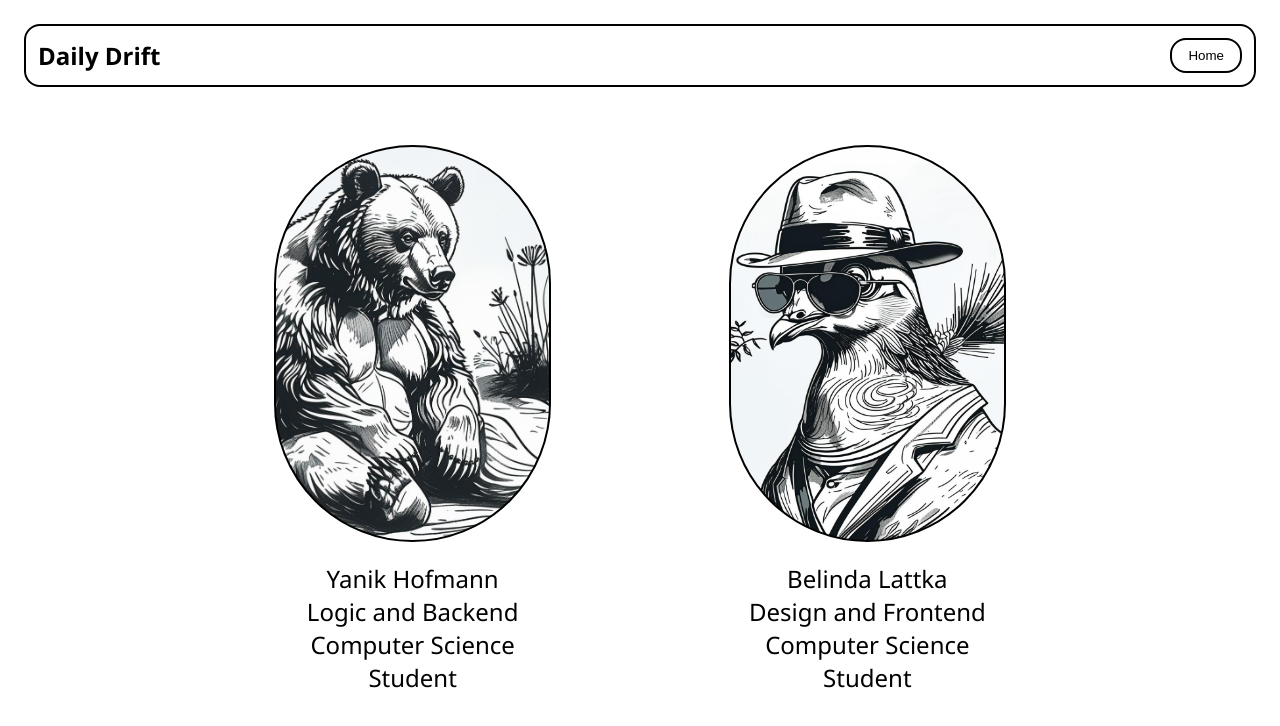
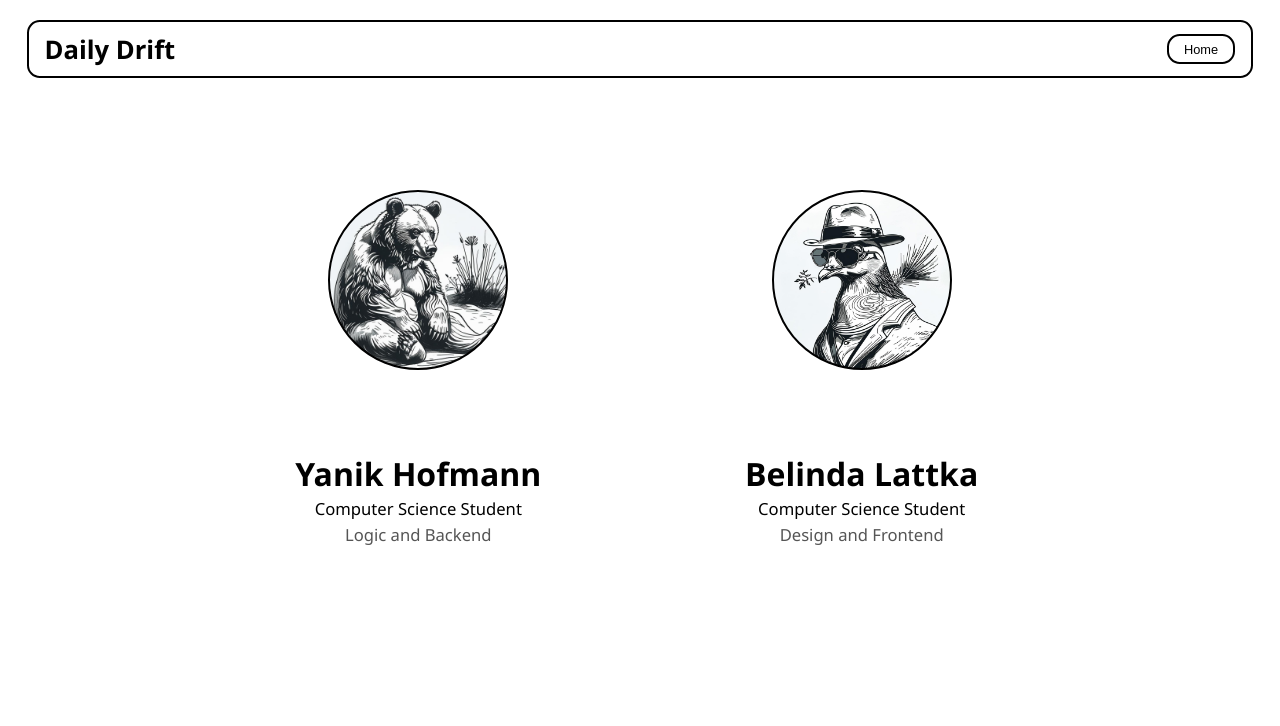
Before and after one commit to DailyDrift/dd-frontend, a React (Vite) app: page /about-us in a window 1280 px wide. Shown: the top 726 px of the page. Built offline with nearby package versions, Linux system fonts and the light colour scheme.

Commit message:
redesigned about us page

```diff
--- a/src/pages/AboutUsPage.jsx
+++ b/src/pages/AboutUsPage.jsx
@@ -6,6 +6,26 @@ export default function AboutPage() {
     let navigate = useNavigate();
     return (
         <div style={styles.page}>
+            <style>{`
+                @keyframes fadeInBlur {
+                    from {
+                        opacity: 0;
+                        filter: blur(12px);
+                        transform: translateY(8px);
+                    }
+                    to {
+                        opacity: 1;
+                        filter: blur(0px);
+                        transform: translateY(0px);
+                    }
+                }
+                .img-card { animation: fadeInBlur 0.8s ease forwards; opacity: 0; animation-delay: 0.1s; }
+                .text-line { animation: fadeInBlur 0.6s ease forwards; opacity: 0; }
+                .line-1 { animation-delay: 0.7s; }
+                .line-2 { animation-delay: 1.0s; }
+                .line-3 { animation-delay: 1.3s; }
+            `}</style>
+
             <header style={styles.header}>
                 <div style={styles.logo}>Daily Drift</div>
                 <button style={styles.menuButton}
@@ -14,10 +34,20 @@ export default function AboutPage() {
             </header>
 
             <main style={styles.grid}>
-                <section style={styles.cardAboutYa}></section>
-                <section style={styles.cardAboutBe}></section>
-                <section style={styles.logoYa}>Yanik Hofmann <br /> Logic and Backend <br /> Computer Science Student</section>
-                <section style={styles.logoBe}>Belinda Lattka <br /> Design and Frontend <br /> Computer Science Student</section>
+                <section className="img-card" style={styles.cardAboutYa}></section>
+                <section className="img-card" style={styles.cardAboutBe}></section>
+
+                <section style={styles.logoYa}>
+                    <span className="text-line line-1" style={styles.textName}>Yanik Hofmann</span>
+                    <span className="text-line line-2" style={styles.textSub}>Computer Science Student</span>
+                    <span className="text-line line-3" style={styles.textRole}>Logic and Backend</span>
+                </section>
+
+                <section style={styles.logoBe}>
+                    <span className="text-line line-1" style={styles.textName}>Belinda Lattka</span>
+                    <span className="text-line line-2" style={styles.textSub}>Computer Science Student</span>
+                    <span className="text-line line-3" style={styles.textRole}>Design and Frontend</span>
+                </section>
             </main>
         </div>
     );
@@ -26,7 +56,7 @@ export default function AboutPage() {
 const styles = {
     page: {
         minHeight: "100vh",
-        padding: "16px",
+        padding: "1.5vh 1.5vw",
         boxSizing: "border-box",
         fontFamily: "'Segoe UI', system-ui, sans-serif",
         background: "#fff",
@@ -35,67 +65,80 @@ const styles = {
         display: "flex",
         justifyContent: "space-between",
         alignItems: "center",
-        padding: "12px 12px",
-        borderRadius: "16px",
+        padding: "1.2vh 1.2vw",
+        borderRadius: "1vw",
         border: "2px solid #000",
-        marginBottom: "16px",
+        marginBottom: "1.5vh",
     },
     logo: {
-        fontSize: "24px",
+        fontSize: "2vw",
         fontWeight: "600",
+    },
+    menuButton: {
+        borderRadius: "1vw",
+        border: "2px solid #000",
+        padding: "0.7vh 1.2vw",
+        background: "white",
+        cursor: "pointer",
+        fontSize: "1vw",
+    },
+    grid: {
+        display: "grid",
+        gridTemplateColumns: "1fr 1.2fr 0.6fr 1.2fr 1fr",
+        gridTemplateRows: "0fr 1.4fr 0.4fr",
+        gap: "0.3vw",
+        height: "90vh",
+    },
+    logoYa: {
+        gridColumn: "2 / 3",
+        gridRow: "3 / 3",
+        display: "flex",
+        flexDirection: "column",
+        alignItems: "center",
+        justifyContent: "flex-start",
+        paddingTop: "0vh",
+        marginTop: "-25vh",
+        gap: "0.3vh",
     },
     logoBe: {
         gridColumn: "4 / 5",
         gridRow: "3 / 3",
-        fontSize: "24px",
+        display: "flex",
+        flexDirection: "column",
+        alignItems: "center",
+        justifyContent: "flex-start",
+        paddingTop: "0",
+        marginTop: "-25vh",
+        gap: "0.3vh",
+    },
+    textName: {
+        fontSize: "2.5vw",
+        fontWeight: "700",
+    },
+    textRole: {
+        fontSize: "1.3vw",
+        fontWeight: "400",
+        color: "#555",
+    },
+    textSub: {
+        fontSize: "1.3vw",
         fontWeight: "500",
-        textAlign: "center",
-        justifyContent: "top",
-    },
-    logoYa: {
-        gridColumn: "2 / 3",
-        gridRow: "3 / 3",
-        fontSize: "24px",
-        fontWeight: "500",
-        textAlign: "center",
-        justifyContent: "top",
-    },
-    menuButton: {
-        borderRadius: "16px",
-        border: "2px solid #000",
-        padding: "8px 16px",
-        background: "white",
-        cursor: "pointer",
-    },
-    grid: {
-        display: "grid",
-        gridTemplateColumns: " 1fr 1.2fr 0.6fr 1.2fr 1fr",
-        gridTemplateRows: "0.1fr 1.8fr 1fr",
-        gap: "20px",
-        height: "calc(100vh - 120px)",
-    },
-    cardBase: {
-        borderRadius: "20px",
-        border: "4px solid #000",
-        padding: "16px",
-        fontSize: "22px",
-        fontWeight: "500",
-        display: "flex",
-        justifyContent: "center",
-        alignItems: "center",
     },
     cardAboutYa: {
         gridColumn: "2 / 3",
         gridRow: "2 / 3",
         borderRadius: "900px",
         border: "2px solid #000",
-        padding: "16px",
-        fontSize: "30px",
-        fontWeight: "600",
         display: "flex",
         justifyContent: "center",
         alignItems: "center",
-
+        maxWidth: "22vmin",
+        maxHeight: "22vmin",
+        width: "100%",
+        aspectRatio: "1 / 1",
+        margin: "0 auto",
+        alignSelf: "flex-start",
+        marginTop: "12vh",
         backgroundImage: `url(${YABg})`,
         backgroundSize: "cover",
         backgroundPosition: "center",
@@ -106,13 +149,16 @@ const styles = {
         gridRow: "2 / 3",
         borderRadius: "360px",
         border: "2px solid #000",
-        padding: "16px",
-        fontSize: "30px",
-        fontWeight: "600",
         display: "flex",
         justifyContent: "center",
         alignItems: "center",
-
+        maxWidth: "22vmin",
+        maxHeight: "22vmin",
+        width: "100%",
+        aspectRatio: "1 / 1",
+        margin: "0 auto",
+        alignSelf: "flex-start",
+        marginTop: "12vh",
         backgroundImage: `url(${BEBg})`,
         backgroundSize: "cover",
         backgroundPosition: "center",
```
